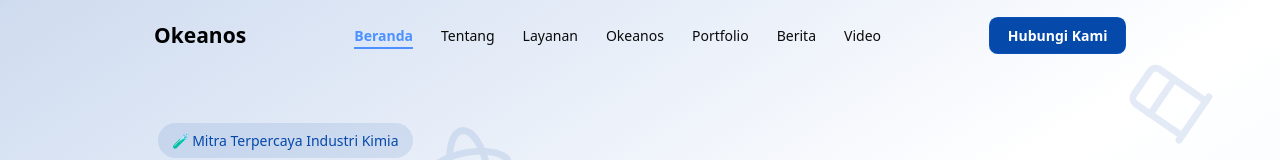
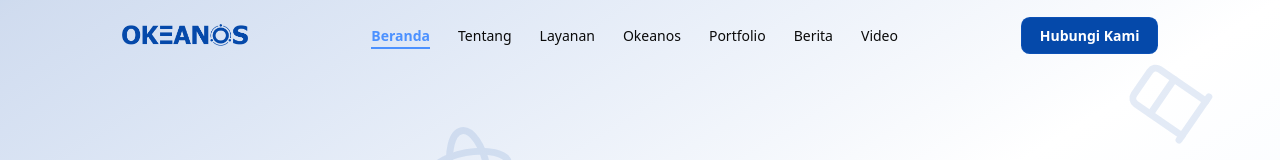
Before and after one commit to aufaadhib/okeanos-landingpage, a React (Vite) app: page / in a window 1280 px wide. Shown: the top 160 px of the page. Built offline with nearby package versions, Linux system fonts and the light colour scheme.

Commit message:
Refactor code structure for improved readability and maintainability

```diff
--- a/src/components/AllPortfolioPage.jsx
+++ b/src/components/AllPortfolioPage.jsx
@@ -175,8 +175,8 @@ export default function AllPortfolioPage({ onBack, onPortfolioClick }) {
               </Button>
             </motion.div>
 
-            <h1 className="text-2xl font-bold text-gray-900">Semua Portfolio</h1>
-            <div className="w-32" />
+            <h1 className="lg:text-2xl font-bold text-gray-900">Semua Portfolio</h1>
+
           </div>
         </div>
       </motion.header>
--- a/src/components/DevisionSection.jsx
+++ b/src/components/DevisionSection.jsx
@@ -55,7 +55,7 @@ const DevisionSection = () => {
         setSelectedDivision((prev) => (prev - 1 + divisions.length) % divisions.length);
     };
   return (
-    <section id="okeanos" className="py-24 px-4 sm:px-6 lg:px-8 relative overflow-hidden bg-gradient-to-br from-slate-900 via-blue-900/20 to-indigo-900/30">
+    <section id="okeanos" className="py-24 px-8 sm:px-10 lg:px-12 relative overflow-hidden bg-gradient-to-br from-slate-900 via-blue-900/20 to-indigo-900/30">
     {/* Background Elements */}
     <div className="absolute inset-0 bg-gradient-to-br from-slate-900 via-blue-900/20 to-indigo-900/30 pointer-events-none" />
 
@@ -99,7 +99,7 @@ const DevisionSection = () => {
           className="inline-flex items-center gap-2 px-6 py-3 bg-blue-500/20 backdrop-blur-sm rounded-full mb-8"
         >
           <Sparkles className="w-5 h-5 text-blue-300" />
-          <span className="text-blue-300 font-semibold">Divisi Okeanos</span>
+          <span className="text-blue-300 font-semibold text-md">Divisi Okeanos</span>
         </motion.div>
 
         <motion.h2
--- a/src/components/Footer.jsx
+++ b/src/components/Footer.jsx
@@ -2,6 +2,8 @@ import { motion } from 'motion/react';
 import { FlaskConical, Mail, Phone, MapPin, Twitter, Linkedin, Instagram, Facebook } from 'lucide-react';
 import { Button } from './Ui/VariantButton';
 import { Separator } from './Ui/Saparator';
+
+const NAVBAR_HEIGHT = 80; // sesuaikan dgn tinggi navbar kamu
 
 const Footer = () => {
   const socialLinks = [
@@ -11,13 +13,14 @@ const Footer = () => {
     { Icon: Instagram, href: '#', label: 'Instagram' },
   ];
 
+  // ganti href -> target (id section)
   const quickLinks = [
-        { label: 'Tentang Kami', href: '#tentang' },
-        { label: 'Layanan', href: '#layanan' },
-        { label: 'Portfolio', href: '#portfolio' },
-        { label: 'Berita', href: '#berita' },
-        { label: 'Karir', href: '#karir' },
-        { label: 'Kontak', href: '#kontak' },
+    { label: "Tentang Kami", target: "about" },
+    { label: "Layanan", target: "service" },
+    { label: "Okeanos", target: "okeanos" },
+    { label: "Portfolio", target: "portfolio" },
+    { label: "Berita", target: "news" },
+    { label: "Video", target: "video" },
   ];
 
   const services = [
@@ -30,25 +33,22 @@ const Footer = () => {
   ];
 
   const contactInfo = [
-        {
-          Icon: MapPin,
-          title: 'Alamat',
-          content: 'Jl. Industri Kimia No. 123\nJakarta Selatan 12345'
-        },
-        {
-          Icon: Phone,
-          title: 'Telepon',
-          content: '+62 21 1234 5678\n+62 811 2345 6789'
-        },
-        {
-          Icon: Mail,
-          title: 'Email',
-          content: 'info@chempartner.co.id\nsupport@chempartner.co.id'
-        },
+    { Icon: MapPin, title: 'Alamat', content: 'Jl. Industri Kimia No. 123\nJakarta Selatan 12345' },
+    { Icon: Phone, title: 'Telepon', content: '+62 21 1234 5678\n+62 811 2345 6789' },
+    { Icon: Mail, title: 'Email', content: 'info@teknokeanos.co.id\nsupport@teknokeanos.co.id' },
   ];
+
+  // util scroll tanpa ubah URL
+  const scrollToId = (id) => {
+    const el = document.getElementById(id);
+    if (!el) return;
+    const y = el.getBoundingClientRect().top + window.pageYOffset - NAVBAR_HEIGHT;
+    window.scrollTo({ top: y, behavior: 'smooth' });
+  };
+
   return (
     <footer className="bg-primary text-primary-foreground">
-      <div className="container mx-auto px-4 sm:px-6 lg:px-8">
+      <div className="container mx-auto px-8 sm:px-10 lg:px-12">
         {/* Main Footer Content */}
         <div className="py-16">
           <div className="grid grid-cols-1 md:grid-cols-2 lg:grid-cols-4 gap-8 lg:gap-12">
@@ -64,7 +64,7 @@ const Footer = () => {
                 <div className="bg-primary-foreground rounded-lg p-2">
                   <FlaskConical className="h-6 w-6 text-primary" />
                 </div>
-                <span className="text-xl font-bold">ChemPartner</span>
+                <span className="text-xl font-bold">Teknokeanos</span>
               </div>
 
               <p className="text-primary-foreground/80 mb-6 leading-relaxed">
@@ -89,7 +89,7 @@ const Footer = () => {
               </div>
             </motion.div>
 
-            {/* Quick Links */}
+            {/* Quick Links -> BUTTON */}
             <motion.div
               initial={{ opacity: 0, y: 30 }}
               whileInView={{ opacity: 1, y: 0 }}
@@ -100,20 +100,21 @@ const Footer = () => {
               <ul className="space-y-3">
                 {quickLinks.map((link) => (
                   <li key={link.label}>
-                    <a
-                      href={link.href}
-                      className="text-primary-foreground/80 hover:text-primary-foreground transition-colors duration-300 flex items-center group"
+                    <button
+                      type="button"
+                      onClick={() => scrollToId(link.target)}
+                      className="bg-transparent cursor-pointer p-0 text-left inline-flex items-center group text-primary-foreground/80 hover:text-primary-foreground transition-colors duration-300 focus:outline-none"
                     >
                       <span className="group-hover:translate-x-1 transition-transform duration-300">
                         {link.label}
                       </span>
-                    </a>
+                    </button>
                   </li>
                 ))}
               </ul>
             </motion.div>
 
-            {/* Services */}
+            {/* Services (biarkan anchor eksternal) */}
             <motion.div
               initial={{ opacity: 0, y: 30 }}
               whileInView={{ opacity: 1, y: 0 }}
@@ -199,22 +200,13 @@ const Footer = () => {
             </div>
 
             <div className="flex items-center space-x-6 text-sm">
-              <a
-                href="#"
-                className="text-primary-foreground/80 hover:text-primary-foreground transition-colors duration-300"
-              >
+              <a href="#" className="text-primary-foreground/80 hover:text-primary-foreground transition-colors duration-300">
                 Privacy Policy
               </a>
-              <a
-                href="#"
-                className="text-primary-foreground/80 hover:text-primary-foreground transition-colors duration-300"
-              >
+              <a href="#" className="text-primary-foreground/80 hover:text-primary-foreground transition-colors duration-300">
                 Terms of Service
               </a>
-              <a
-                href="#"
-                className="text-primary-foreground/80 hover:text-primary-foreground transition-colors duration-300"
-              >
+              <a href="#" className="text-primary-foreground/80 hover:text-primary-foreground transition-colors duration-300">
                 Sitemap
               </a>
             </div>
@@ -222,7 +214,7 @@ const Footer = () => {
         </motion.div>
       </div>
     </footer>
-  )
-}
+  );
+};
 
-export default Footer
+export default Footer;
--- a/src/components/Hero.jsx
+++ b/src/components/Hero.jsx
@@ -10,7 +10,7 @@ const Hero = () => {
     { Icon: Atom, delay: 1.1 },
   ];
   return (
-    <section id="home" className="relative min-h-screen flex items-center overflow-hidden pt-24 lg:pt-16 lg:px-44 pb-10 lg:pb-0">
+    <section id="home" className="relative min-h-screen flex items-center overflow-hidden pt-24 lg:pt-16 pb-10 lg:pb-0">
       {/* Background Gradient */}
         <div className="absolute inset-0 bg-gradient-to-br from-primary/20 via-background to-accent/10"></div>
         {/* <div className="absolute inset-0 bg-gradient-to-tl from-primary/20 via-background to-secondary/10"></div> */}
@@ -44,7 +44,7 @@ const Hero = () => {
         ))}
       </div>
 
-      <div className="container mx-auto relative z-10 px-10 lg:px-1">
+      <div className="container mx-auto relative z-10 px-8 sm:px-10 lg:px-12">
         <div className="grid lg:grid-cols-2 gap-12 items-center">
           {/* Text Content */}
           <div className="space-y-8">
--- a/src/components/Navbar.jsx
+++ b/src/components/Navbar.jsx
@@ -1,5 +1,5 @@
 import { motion, AnimatePresence } from "framer-motion";
-import React, { useEffect, useState } from "react";
+import React, { useEffect, useMemo, useRef, useState } from "react";
 import { IoMenu, IoClose } from "react-icons/io5";
 import {
   Home,
@@ -7,105 +7,122 @@ import {
   FileText,
   Briefcase,
   Bell,
-  Mail,
   Youtube,
   Boxes
 } from "lucide-react";
-import logo from "../assets/logo-utama.png";
+import logo from "../assets/logo.png";
 
 const Navbar = () => {
   const [onScroll, setOnScroll] = useState(false);
   const [navbarOpen, setNavbarOpen] = useState(false);
-  const [activeSection, setActiveSection] = useState("beranda");
+  const [activeSection, setActiveSection] = useState("home");
+  const [navHeight, setNavHeight] = useState(80);
+  const navRef = useRef(null);
 
-  const navItems = [
-    { label: 'Beranda', href: '#home', icon: Home },
-    { label: 'Tentang', href: '#about', icon: Info },
-    { label: 'Layanan', href: '#service', icon: Briefcase },
-    { label: 'Okeanos', href: '#okeanos', icon: Boxes },
-    { label: 'Portfolio', href: '#portfolio', icon: FileText },
-    { label: 'Berita', href: '#news', icon: Bell },
-    { label: 'Video', href: '#video', icon: Youtube },
-  ]
+  const navItems = useMemo(() => ([
+    { label: "Beranda", target: "home", icon: Home },
+    { label: "Tentang", target: "about", icon: Info },
+    { label: "Layanan", target: "service", icon: Briefcase },
+    { label: "Okeanos", target: "okeanos", icon: Boxes },
+    { label: "Portfolio", target: "portfolio", icon: FileText },
+    { label: "Berita", target: "news", icon: Bell },
+    { label: "Video", target: "video", icon: Youtube },
+  ]), []);
 
   // Lock scroll saat menu open
   useEffect(() => {
-    if (navbarOpen) {
-      document.body.style.overflow = "hidden";
-    } else {
-      document.body.style.overflow = "";
-    }
+    document.body.style.overflow = navbarOpen ? "hidden" : "";
     return () => (document.body.style.overflow = "");
   }, [navbarOpen]);
 
   // Efek scroll navbar
   useEffect(() => {
-    const handleScroll = () => {
-      setOnScroll(window.scrollY > 50);
+    const handleScroll = () => setOnScroll(window.scrollY > 50);
+    window.addEventListener("scroll", handleScroll);
+    handleScroll();
+    return () => window.removeEventListener("scroll", handleScroll);
+  }, []);
+
+  // Sync tinggi navbar (untuk offset scroll)
+  useEffect(() => {
+    const sync = () => {
+      const h = navRef.current?.offsetHeight ?? 80;
+      setNavHeight(h);
     };
-    window.addEventListener("scroll", handleScroll);
-    return () => window.removeEventListener("scroll", handleScroll);
+    sync();
+    window.addEventListener("resize", sync);
+    return () => window.removeEventListener("resize", sync);
   }, []);
 
   // ScrollSpy: deteksi section aktif
   useEffect(() => {
-    const handleScroll = () => {
-      let current = "";
+    const onSpy = () => {
+      let current = activeSection;
+      for (const item of navItems) {
+        const el = document.getElementById(item.target);
+        if (!el) continue;
+        const rect = el.getBoundingClientRect();
+        const probe = navHeight + 20; // titik uji sedikit di bawah navbar
+        if (rect.top <= probe && rect.bottom >= probe) {
+          current = item.target;
+          break;
+        }
+      }
+      setActiveSection(current);
+    };
+    window.addEventListener("scroll", onSpy);
+    onSpy();
+    return () => window.removeEventListener("scroll", onSpy);
+  }, [navItems, navHeight]); // re-evaluasi kalau tinggi navbar berubah
 
-      navItems.forEach((item) => {
-        const id = item.href.replace("#", "");
-        const section = document.getElementById(id);
-        if (!section) return;
-
-        const rect = section.getBoundingClientRect();
-        if (rect.top <= 150 && rect.bottom >= 150) {
-          current = id; // simpan ID, bukan href
-        }
-      });
-
-      setActiveSection(current || "beranda");
+  // Util scroll halus tanpa mengubah URL
+  const scrollToId = (id) => {
+    const el = document.getElementById(id);
+    if (!el) return;
+    const y = el.getBoundingClientRect().top + window.pageYOffset - navHeight;
+    window.scrollTo({ top: y, behavior: "smooth" });
   };
 
-    window.addEventListener("scroll", handleScroll);
-    return () => window.removeEventListener("scroll", handleScroll);
-  }, [navItems]);
   return (
     <>
       {/* Navbar Atas */}
       <div
-        className={`fixed w-full flex z-[60] justify-between h-20 items-center px-10 lg:px-44 duration-500 ${onScroll ? "border-b border-gray-300 bg-white" : "bg-transparent"
+        ref={navRef}
+        className={`fixed inset-x-0 top-0 z-[60] duration-500 ${onScroll ? "border-b border-gray-300 bg-white" : "bg-transparent"
           }`}
       >
-        <a
-          href="#beranda"
+        <div className="mx-auto container px-8 sm:px-10 lg:px-12">
+          <div className="flex h-20 items-center justify-between">
+            <button
+              type="button"
+              onClick={() => scrollToId("home")}
               className="font-bold text-2xl text-black flex flex-row justify-center items-center"
             >
-          {/* <img src={logo} alt="logo" className="w-10 mr-2" /> */}
-          Okeanos
-        </a>
+              <img src={logo} alt="logo" className="w-36" />
+              {/* Teknokeanos */}
+            </button>
 
             {/* Menu desktop */}
             <nav className="hidden lg:flex items-center space-x-8 text-black">
               {navItems.map((item, index) => (
-            <motion.a
-              key={item.href}
-              href={item.href}
+                <motion.button
+                  key={item.target}
+                  type="button"
+                  onClick={() => scrollToId(item.target)}
                   initial={{ opacity: 0, y: -20 }}
                   animate={{ opacity: 1, y: 0 }}
                   transition={{ delay: 0.3 + index * 0.1 }}
-              className={`relative group transition-colors duration-200 ${activeSection === item.href.replace("#", "")
+                  className={`relative group transition-colors duration-200 cursor-pointer ${activeSection === item.target
                       ? "text-accent font-semibold"
                       : "text-foreground hover:text-accent"
                     }`}
                 >
                   {item.label}
                   <span
-                className={`absolute left-0 -bottom-1 h-[2px] bg-accent transition-all duration-300 ${activeSection === item.href.replace("#", "")
-                  ? "w-full"
-                  : "w-0 group-hover:w-full"
+                    className={`pointer-events-none absolute left-0 -bottom-1 h-[2px] bg-accent transition-all duration-300 ${activeSection === item.target ? "w-full" : "w-0 group-hover:w-full"
                       }`}
-              ></span>
-            </motion.a>
+                  />
+                </motion.button>
               ))}
             </nav>
 
@@ -118,7 +135,12 @@ const Navbar = () => {
               size={28}
               className="m-1 rounded-lg hover:scale-110 duration-200 text-black cursor-pointer lg:hidden"
               onClick={() => setNavbarOpen(true)}
+              aria-label="Buka menu"
             />
+          </div>
+
+        </div>
+
       </div>
 
       {/* Sidebar mobile */}
@@ -130,11 +152,12 @@ const Navbar = () => {
             exit={{ x: "100%" }}
             transition={{ duration: 0.3 }}
             className="fixed top-0 right-0 w-2/3 sm:w-1/2 h-full bg-primary text-white z-[70] flex flex-col p-6 shadow-lg lg:hidden"
+            role="dialog"
+            aria-modal="true"
           >
             {/* Header logo */}
             <div className="flex items-center justify-between mb-10">
               <div className="flex items-center text-white font-bold text-2xl">
-                {/* <img src={logo} alt="logo" className="w-10 mr-2" /> */}
                 Okeanos
               </div>
               {/* Tombol close */}
@@ -144,6 +167,7 @@ const Navbar = () => {
                   transition={{ type: "spring", stiffness: 200 }}
                   onClick={() => setNavbarOpen(false)}
                   className="p-2 rounded-full hover:bg-white/10"
+                  aria-label="Tutup menu"
                 >
                   <IoClose size={28} className="text-white" />
                 </motion.button>
@@ -154,13 +178,15 @@ const Navbar = () => {
             <div className="flex flex-col space-y-4">
               {navItems.map((item) => {
                 const Icon = item.icon;
-                const isActive =
-                  activeSection === item.href.replace("#", "");
+                const isActive = activeSection === item.target;
                 return (
-                  <a
-                    key={item.href}
-                    href={item.href}
-                    onClick={() => setNavbarOpen(false)}
+                  <button
+                    key={item.target}
+                    type="button"
+                    onClick={() => {
+                      scrollToId(item.target);
+                      setNavbarOpen(false);
+                    }}
                     className={`flex items-center space-x-3 text-lg p-2 rounded-md transition-colors duration-200 ${isActive
                         ? "bg-accent text-white font-semibold"
                         : "hover:bg-accent/30"
@@ -168,7 +194,7 @@ const Navbar = () => {
                   >
                     <Icon size={20} />
                     <span>{item.label}</span>
-                  </a>
+                  </button>
                 );
               })}
             </div>
--- a/src/components/PortfolioDetailPage.jsx
+++ b/src/components/PortfolioDetailPage.jsx
@@ -57,7 +57,7 @@ export function PortfolioDetailPage({ portfolioItem, onBack }) {
         transition={{ duration: 0.6 }}
         className="sticky top-0 z-50 bg-white/80 backdrop-blur-md border-b border-gray-200/50"
       >
-        <div className="max-w-6xl mx-auto px-4 sm:px-6 lg:px-8 py-4">
+        <div className="max-w-6xl mx-auto px-8 sm:px-10 lg:px-12 py-4">
           <div className="flex items-center justify-between">
             <motion.div whileHover={{ scale: 1.05 }} whileTap={{ scale: 0.95 }}>
               <Button
--- a/src/components/PortfolioSection.jsx
+++ b/src/components/PortfolioSection.jsx
@@ -234,7 +234,7 @@ Material yang dihasilkan telah diaplikasikan dalam prototype device dan menunjuk
 
   return (
     <section id="portfolio" className="py-20">
-      <div className="container mx-auto px-4 sm:px-6 lg:px-8">
+      <div className="container mx-auto px-8 sm:px-10 lg:px-12">
         {/* Header */}
         <motion.div
           initial={{ opacity: 0, y: 30 }}
@@ -244,7 +244,7 @@ Material yang dihasilkan telah diaplikasikan dalam prototype device dan menunjuk
           className="text-center mb-16"
         >
           <div className="inline-flex items-center bg-primary/10 text-primary px-4 py-2 rounded-full mb-6">
-            <span className="text-sm">💼 Portfolio Kami</span>
+            <span className="text-md">💼 Portfolio Kami</span>
           </div>
 
           <h2 className="text-3xl md:text-4xl font-bold mb-6">
--- a/src/components/ServicesSection.jsx
+++ b/src/components/ServicesSection.jsx
@@ -64,7 +64,7 @@ const services = [
 
 const ServicesSection = () => {
   return (
-    <section id="service" className="py-24 px-4 sm:px-6 lg:px-8 relative overflow-hidden">
+    <section id="service" className="py-24 px-8 sm:px-10 lg:px-12 relative overflow-hidden">
     {/* Background Elements */}
     <div className="absolute inset-0 bg-gradient-to-br from-blue-50/50 via-white to-indigo-50/30 pointer-events-none" />
 
--- a/src/components/VideoSection.jsx
+++ b/src/components/VideoSection.jsx
@@ -69,7 +69,7 @@ export function VideoSection() {
     }
   };
   return (
-    <section id="video" className="py-24 px-4 sm:px-6 lg:px-8 relative overflow-hidden bg-gray-900">
+    <section id="video" className="py-24 px-8 sm:px-10 lg:px-12 relative overflow-hidden bg-gray-900">
       {/* Background Elements */}
       <div className="absolute inset-0 bg-gradient-to-br from-gray-900 via-blue-900/20 to-indigo-900/30 pointer-events-none" />
 
@@ -114,7 +114,7 @@ export function VideoSection() {
             className="inline-flex items-center gap-2 px-6 py-3 bg-blue-500/20 backdrop-blur-sm rounded-full mb-8"
           >
             <Play className="w-5 h-5 text-blue-300" />
-            <span className="text-blue-300 font-semibold">Video Content</span>
+            <span className="text-blue-300 font-semibold text-md">Video Content</span>
           </motion.div>
 
           <motion.h2
```
Also changed, not shown: src/components/AboutSection.jsx (+4 -4 lines), src/components/NewsSection.jsx (+7 -7 lines), src/assets/logo.png (added). Lines whose indentation alone changed are shown as unchanged.
